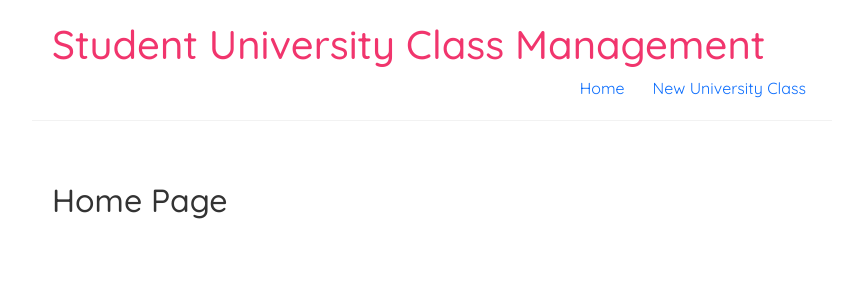
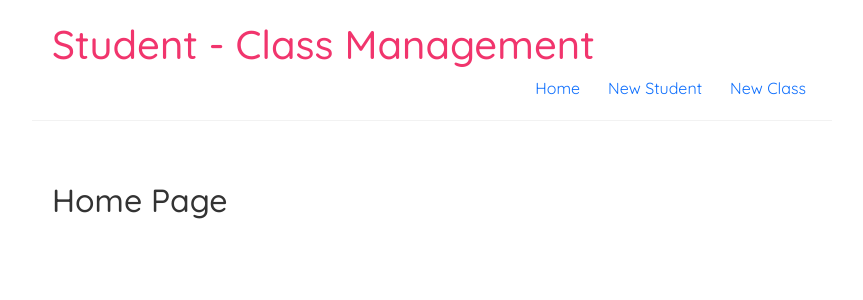
Before and after one commit to reinertisa/student-university-class, a React (Create React App) app in the folder su-website/: page / in a window 1280 px wide. Shown: the top 300 px of the page, without its empty margins (208-1071 px from the left). Built offline with nearby package versions, Linux system fonts and the light colour scheme; the HTML template or start-up script is replaced by a standard one.

Commit message:
fix(website): update navbar component

```diff
--- a/su-website/src/components/Navbar.js
+++ b/su-website/src/components/Navbar.js
@@ -3,10 +3,11 @@
 export default function Navbar() {
     return (
         <nav className="navbar">
-            <h1>Student University Class Management</h1>
+            <h1>Student - Class Management</h1>
             <div className="links">
                 <a href="/">Home</a>
-                <a href="/create">New University Class</a>
+                <a href="/createStudent">New Student</a>
+                <a href="/createClass">New Class</a>
             </div>
         </nav>
     )
```
